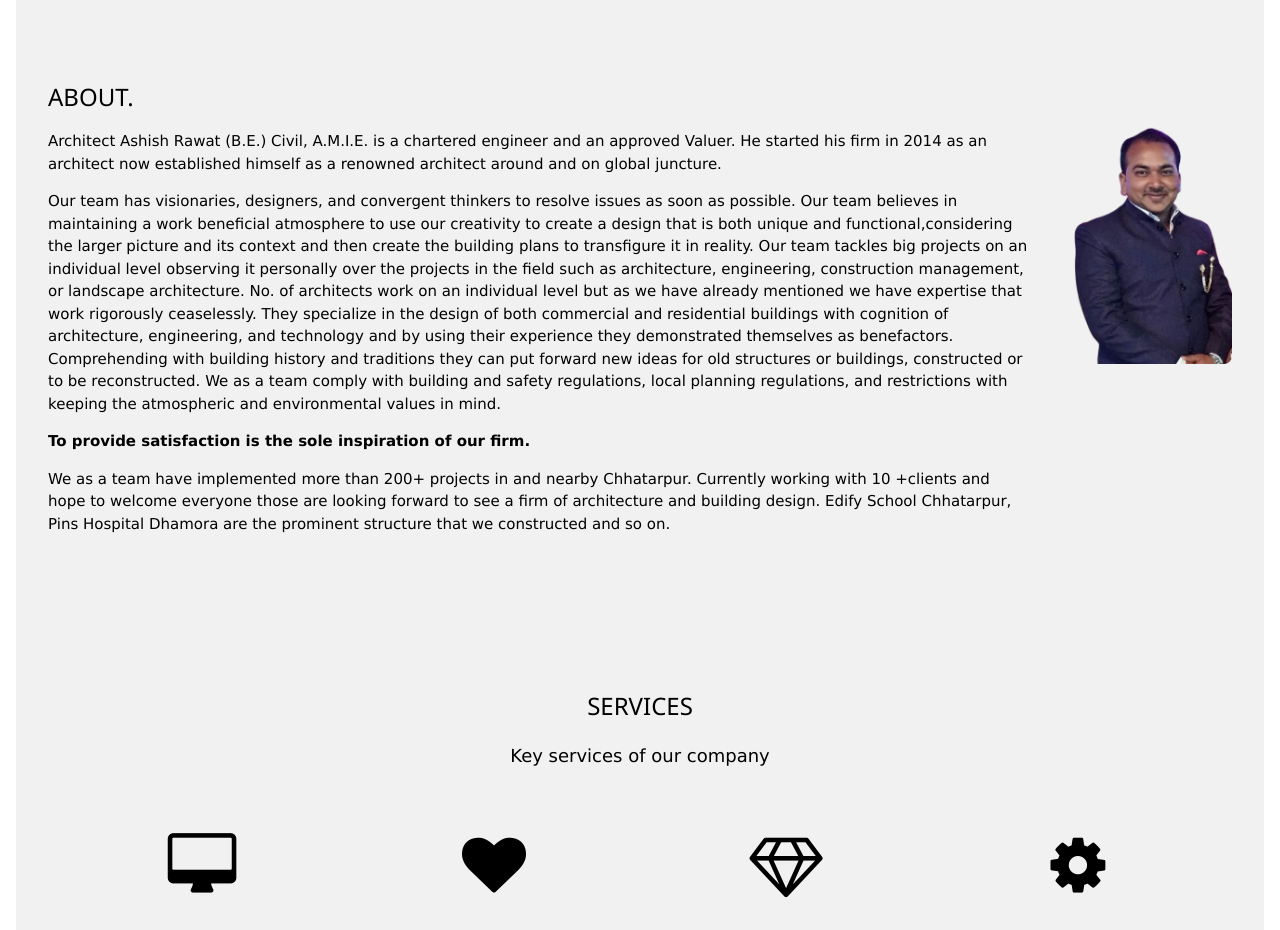
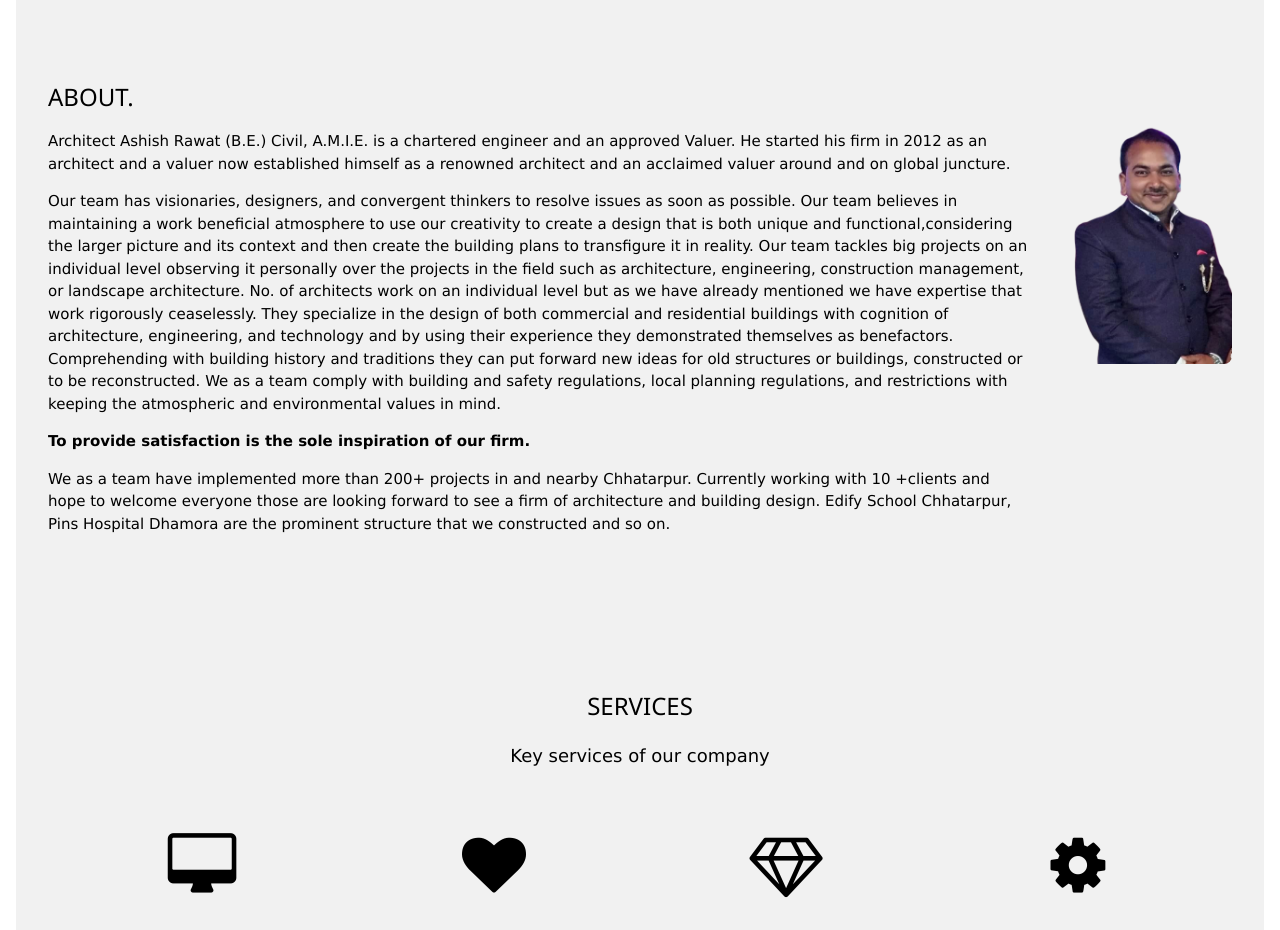
Before and after one commit to tiwaripriyank72/ashish.github.io, a plain HTML site: page index.html in a window 1280 px wide. Shown: the part 920-1850 px from the top of the page. Drawn offline with nearby package versions, Linux system fonts and the light colour scheme.

Commit message:
Update index.html

```diff
--- a/index.html
+++ b/index.html
@@ -38,7 +38,7 @@
   <div class="w3-row-padding">
     <div class="w3-col m10">
       <h3>ABOUT.</h3>
-      <p>Architect Ashish Rawat (B.E.) Civil, A.M.I.E. is a chartered engineer and an approved Valuer. He started his firm in 2014 as an architect now established himself as a renowned architect around and on global juncture. </p>
+      <p>Architect Ashish Rawat (B.E.) Civil, A.M.I.E. is a chartered engineer and an approved Valuer. He started his firm in 2012 as an architect and a valuer now established himself as a renowned architect and an acclaimed valuer around and on global juncture. </p>
 	  <p>Our team has visionaries, designers, and convergent thinkers to resolve issues as soon as possible. Our team believes in maintaining a work beneficial atmosphere to use our creativity to create a design that is both unique and functional,considering  the larger picture and its context and then create the building plans to transfigure it in reality. Our team tackles big projects on an individual level observing it personally over the projects in the field such as architecture, engineering, construction management, or landscape architecture. No. of architects work on an individual level but as we have already mentioned we have expertise that work rigorously ceaselessly. They specialize in the design of both commercial and residential buildings with cognition of architecture, engineering, and technology and by using their experience they demonstrated themselves as benefactors. Comprehending with building history and traditions they can put forward new ideas for old structures or buildings, constructed or to be reconstructed. We as a team comply with building and safety regulations, local planning regulations, and restrictions with keeping the atmospheric and environmental values in mind.</p>
 	  <p><b>To provide satisfaction is the sole inspiration of our firm.</b></p>
 	  <p>We as a team have implemented more than 200+ projects in and nearby Chhatarpur. Currently working with 10 +clients and hope to welcome everyone those are looking forward to see a firm of architecture and building design. Edify School Chhatarpur, Pins Hospital Dhamora are the prominent structure that we constructed and so on.</p>
```
